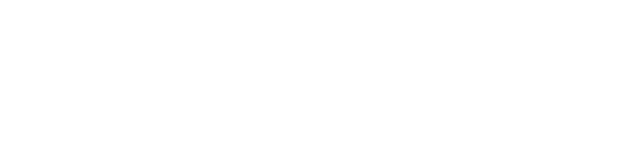
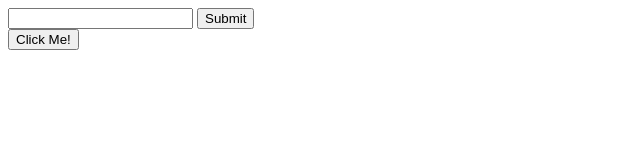
Before and after one commit to amandaparrott/Manipulating-HTML, a plain HTML site: page DOM/index.html in a window 1280 px wide. Shown: the whole page, without its empty margins (0-640 px from the left). Drawn offline with Linux system fonts and the light colour scheme.

Commit message:
added buttons to dom files

```diff
--- a/DOM/app.js
+++ b/DOM/app.js
@@ -0,0 +1,22 @@
+document.addEventListener('DOMContentLoaded', function(){
+let button = document.createElement('button');
+button.innerText = "Click Me!";
+document.body.appendChild(button);
+
+button.addEventListener('click', function() {
+    alert ("You're Pretty");
+});
+
+let btnSubmit = document.getElementById('btnSubmit');
+
+//display message from field in alert
+btnSubmit.addEventListener ('click', function(event) {
+    let message = document.getElementById('field').value;
+    event.preventDefault();
+    alert(message);
+});
+
+
+
+    //end of body
+})
--- a/DOM/index.html
+++ b/DOM/index.html
@@ -7,6 +7,11 @@
     <link rel="stylesheet" href="styles.css">
 </head>
 <body>
+
+    <form>
+        <input type="text" id="field"></input>
+        <input type="submit" id="btnSubmit" value="Submit"></input>
+    </form>
     <script src="app.js"></script>
 </body>
 </html>
```
Also changed, not shown: 1 other file.
